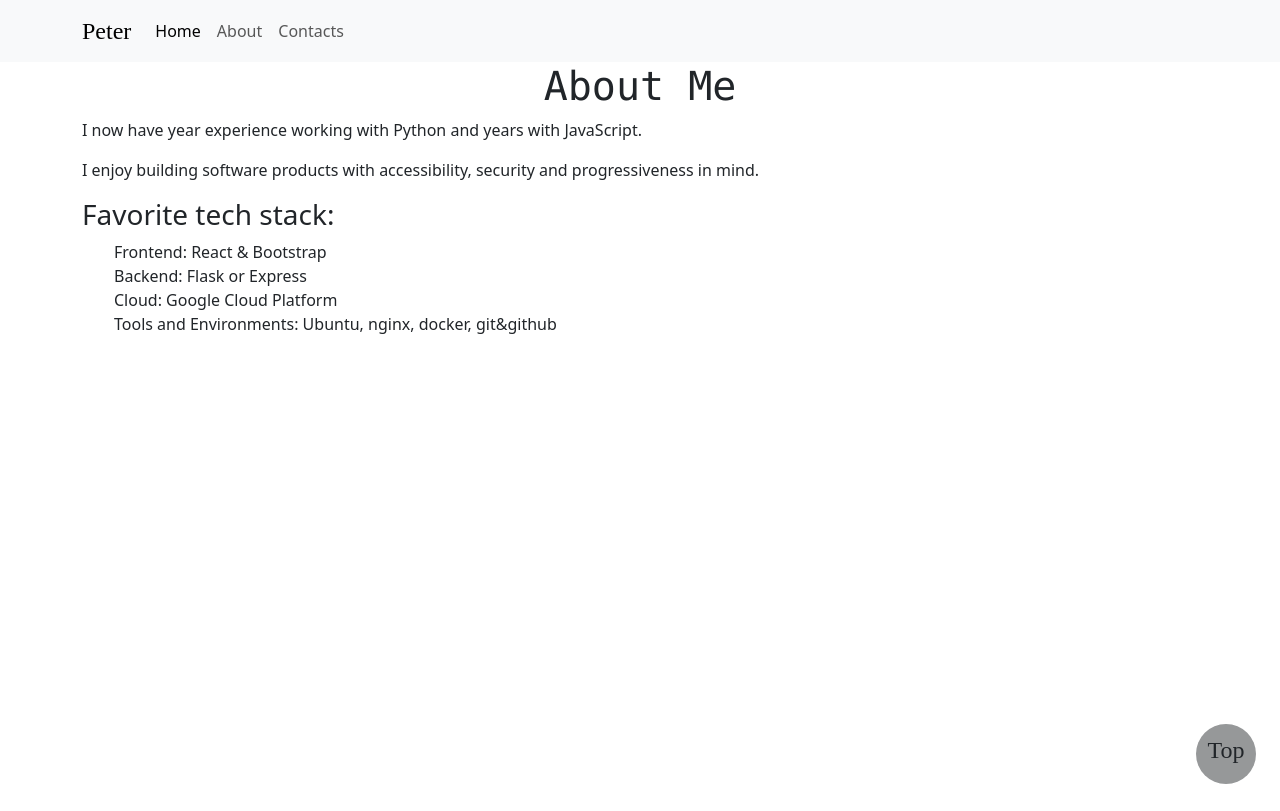
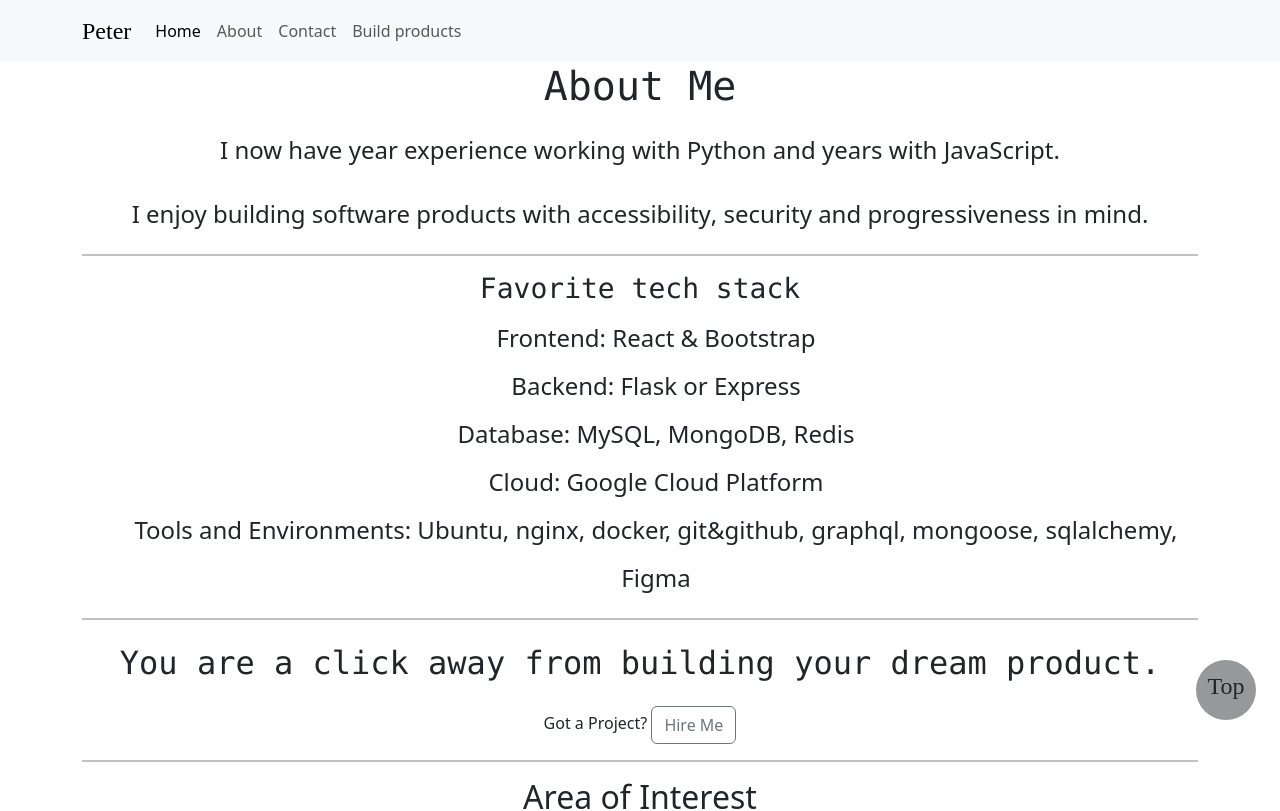
Before and after one commit to Byekibe/Personal-website, a React (Vite) app in the folder client/: page /about in a window 1280 px wide. Shown: the top 811 px of the page. Built offline with nearby package versions, Linux system fonts and the light colour scheme; no server answers; a web font is replaced by a local one.

Commit message:
Update HirePage

```diff
--- a/client/index.html
+++ b/client/index.html
@@ -7,7 +7,9 @@
     <link rel="preconnect" href="https://fonts.googleapis.com">
     <link rel="preconnect" href="https://fonts.gstatic.com" crossorigin>
     <link href="https://fonts.googleapis.com/css2?family=Fasthand&display=swap" rel="stylesheet">
+    <link href="https://fonts.googleapis.com/css2?family=Poppins:wght@200;300;400&display=swap" rel="stylesheet">
     <link rel="stylesheet" href="./node_modules/bootstrap/dist/css/bootstrap.min.css">
+    <link rel="preconnect" href="https://fonts.googleapis.com">
     <script src="./node_modules/bootstrap/dist/js/bootstrap.bundle.min.js"></script>
     <title>Peter-techie.com </title>
   </head>
--- a/client/src/App.jsx
+++ b/client/src/App.jsx
@@ -3,6 +3,7 @@ import AboutPage from './pages/AboutPage';
 import AnotherMessage from './pages/AnotherMessage';
 import ContactPage from './pages/ContactPage.jsx';
 import HomePage from './pages/HomePage';
+import HirePage from './pages/HirePage.jsx'
 import { Routes, Route } from 'react-router-dom';
 
 function App() {
@@ -14,6 +15,7 @@ function App() {
         <Route path="/about" element={<AboutPage />} />
         <Route path="/contacts" element={<ContactPage />} />
         <Route path="/message" element={<AnotherMessage />} />
+        <Route path="/hire" element={<HirePage />} />
       </Routes>
     </>
   )
--- a/client/src/components/Header.jsx
+++ b/client/src/components/Header.jsx
@@ -17,10 +17,10 @@ const Header = () => {
                 <Link className="nav-link" to="/about">About</Link>
                 </li>
                 <li className="nav-item">
-                <Link className="nav-link" to="/contacts">Contacts</Link>
+                <Link className="nav-link" to="/contacts">Contact</Link>
                 </li>
                 <li className="nav-item">
-                <Link className="nav-link"></Link>
+                <Link to="/hire" className="nav-link">Build products</Link>
                 </li>
             </ul>
             </div>
--- a/client/src/components/MainContent.jsx
+++ b/client/src/components/MainContent.jsx
@@ -4,7 +4,7 @@ import { BsBoxArrowUpRight } from 'react-icons/bs';
 const MainContent = () => {
     return (
         <div className="">
-            <h1 className="my-4 text-center">Hi! I'm Peter</h1>
+            <h1 className="my-4 text-center font-poppins">Hi! I'm Peter</h1>
             <div className="fs-4 text-center fw-lighter lh-lg">
                 <p className="lead font-monospace">I am a software dev. <Link to="/about"><BsBoxArrowUpRight /></Link></p>
                 <p className="fs-4 lh-lg fw-lighter">You can call me Pierre if you like, yes I love 🤩 🤩 it but won't say. </p>
--- a/client/src/index.css
+++ b/client/src/index.css
@@ -14,7 +14,7 @@
 
 .my-pos {
   position: fixed;
-  bottom: 1em;
+  bottom: 5em;
   right: 1.5em;
   background-color: #969899;
   height: 60px;
@@ -92,3 +92,28 @@
 .about-tech-start ul li {
   list-style-type: none;
 }
+
+
+.about-hr {
+  border-bottom: 2px solid rgb(196, 192, 192);
+  margin: 1em 0;
+}
+
+.hire-hr {
+  border-bottom: 2px solid rgb(196, 192, 192);
+  margin: 1em 0;
+}
+
+.interest ul li {
+  list-style-type: none;
+}
+
+.font-poppins {
+  font-family: 'Poppins', sans-serif;
+}
+
+@media(max-width: 970px) {
+  .custom-form-margin {
+    margin: 2em;
+  }
+}
--- a/client/src/pages/AboutPage.jsx
+++ b/client/src/pages/AboutPage.jsx
@@ -1,6 +1,8 @@
 import { useState, useEffect } from "react";
 import Header from "../components/Header.jsx";
 import ScrollToTop from "../components/ScrollToTop.jsx";
+import { Link } from "react-router-dom";
+import Footer from "../components/Footer.jsx";
 
 const AboutPage = () => {
     const url = "http://localhost:7000/experience";
@@ -12,7 +14,6 @@ const AboutPage = () => {
         const fetchData = async () => {
             const res = await fetch(url);
             const data = await res.json();
-            console.log(data)
             setPythonExperience(data.python_exp)
             setJsExperience(data.js_exp)
         };
@@ -25,19 +26,40 @@ const AboutPage = () => {
             <ScrollToTop />
             <h1 className="font-monospace text-center">About Me</h1>
             <div className="container">
-                <p>I now have {pythonExperience} year experience working with Python and {jsExperience} years with JavaScript.</p>
-                <p>I enjoy building software products with accessibility, security and progressiveness in mind.</p>
+                <div className="about-hr">
+                    <p className="text-center fs-4 lh-lg fw-lighter">I now have {pythonExperience} year experience working with <strong>Python</strong> and {jsExperience} years with <strong>JavaScript</strong>.</p>
+                    <p className="text-center fs-4 lh-lg fw-lighter">I enjoy building software products with <strong>accessibility</strong>, <strong>security</strong> and <strong>progressiveness</strong> in mind.</p>
+                    <p className="text-center fs-4 lh-lg fw-lighter"></p>
+                </div>
 
-                <div className="about-tech-start">
-                    <h3>Favorite tech stack: </h3>
+                <div className="about-tech-start d-flex flex-column align-items-center about-hr">
+                    <h3 className="font-monospace">Favorite tech stack</h3>
+                    <ul className="text-center">
+                        <li className="fs-4 lh-lg fw-lighter">Frontend: React & Bootstrap</li>
+                        <li className="fs-4 lh-lg fw-lighter">Backend: Flask or Express</li>
+                        <li className="fs-4 lh-lg fw-lighter">Database: MySQL, MongoDB, Redis</li>
+                        <li className="fs-4 lh-lg fw-lighter">Cloud: Google Cloud Platform</li>
+                        <li className="fs-4 lh-lg fw-lighter">Tools and Environments: Ubuntu, nginx, docker, git&github, graphql, mongoose, sqlalchemy, Figma</li>
+                    </ul>
+                </div>
+
+                <div className="about-hr">
+                    <h2 className="font-monospace text-center my-4">You are a click away from building your dream product.</h2>
+                    <p className="text-center">Got a Project? <Link className="btn btn-outline-secondary" to="/hire">Hire Me</Link></p>
+
+                </div>
+
+                <div className="text-center interest">
+                    <h2>Area of Interest</h2>
                     <ul>
-                        <li>Frontend: React & Bootstrap</li>
-                        <li>Backend: Flask or Express</li>
-                        <li>Cloud: Google Cloud Platform</li>
-                        <li>Tools and Environments: Ubuntu, nginx, docker, git&github</li>
+                        <li className="fs-4 lh-lg fw-lighter">Containerization, Kubernetes & Networking</li>
+                        <li className="fs-4 lh-lg fw-lighter">Perfomance and Caching algorithms</li>
+                        <li className="fs-4 lh-lg fw-lighter">Authentication & Authorization</li>
+                        <li className="fs-4 lh-lg fw-lighter">Micro services</li>
                     </ul>
                 </div>
             </div>
+            <Footer />
         </>
     );
 };
--- /dev/null
+++ b/client/src/pages/HirePage.jsx
@@ -0,0 +1,138 @@
+import Header from "../components/Header.jsx";
+import Footer from "../components/Footer.jsx";
+import { useState } from "react";
+
+const HirePage = () => {
+    const url = "http://localhost:7000/hire"
+    const [location, setLocation] = useState("");
+    const [email, setEmail] = useState("");
+    const [address, setAddress] = useState("");
+    const [city, setCity] = useState("");
+    const [country, setCountry] = useState("");
+    const [code, setCode] = useState("")
+
+    const [backendMessage, setBackendMessage] = useState(null);
+
+
+    console.log(location)
+
+    const handleSubmit = (e) => {
+        e.preventDefault();
+
+        const postData = async () => {
+            const reqOpts = {
+                method: 'POST',
+                headers: {
+                    'Content-Type': 'application/json'
+                },
+                body: JSON.stringify({ location: location, email: email, address: address, city: city, country: country, code: code })
+            }
+
+            const res = await fetch(url, reqOpts);
+            const data = await res.json();
+            setBackendMessage(data.msg);
+        };
+
+        postData();
+    }
+    return (
+        <>
+            <Header />
+            <div className="my-4 hire-hr container mx-auto">
+                <p className="font-poppins text-center fs-4 lh-lg fw-lighter">You found a gem & you are making a great addition to your team, always positive.</p>
+                <p className="font-poppins text-center fs-4 lh-lg fw-lighter"><strong>A few steps and we are done.</strong></p>
+            </div>
+            <div className="custom-container mx-auto">
+                <h2 className="text-center font-poppins">Build your Team & Products</h2>
+                <form className="row g-3 custom-form-margin my-4" onSubmit={handleSubmit}>
+                    <div className="col-md-6">
+                        <label htmlFor="inputEmail4" className="form-label">Email</label>
+                        <input
+                            type="email"
+                            className="form-control"
+                            id="inputEmail4"
+                            placeholder="pete@pete.com"
+                            value={email}
+                            onChange={e => setEmail(e.target.value)}
+                            required
+                        />
+                    </div>
+                    <div className="col-md-6">
+                        <label htmlFor="inputPassword4" className="form-label">Location</label>
+                        <select
+                            className="form-select"
+                            aria-label="Default select example"
+                            value={location}
+                            onChange={e => setLocation(e.target.value)}
+                            required
+                        >
+                        <option value="Remote">Remote</option>
+                        <option value="Hybrid">Hybrid</option>
+                        <option value="OnSite">On site</option>
+                        </select>
+                    </div>
+                    <div className="col-12">
+                        <label htmlFor="inputAddress" className="form-label">Address</label>
+                        <input
+                            type="text"
+                            className="form-control"
+                            id="inputAddress"
+                            placeholder="1234 Anytown"
+                            value={address}
+                            onChange={e => setAddress(e.target.value)}
+                            required
+                        />
+                    </div>
+                    <div className="col-md-6">
+                        <label htmlFor="inputCity" className="form-label">City</label>
+                        <input
+                            type="text"
+                            className="form-control"
+                            id="inputCity"
+                            placeholder="Optional"
+                            value={city}
+                            onChange={e => setCity(e.target.value)}
+                        />
+                    </div>
+                    <div className="col-md-4">
+                        <label htmlFor="country" className="form-label">Country</label>
+                        <input
+                            type="text"
+                            className="form-control"
+                            id="country"
+                            placeholder="Optional"
+                            value={country}
+                            onChange={e => setCountry(e.target.value)}
+                        />
+                    </div>
+                    <div className="col-md-2">
+                        <label htmlFor="inputZip" className="form-label">Zip / Postal code</label>
+                        <input
+                            type="text"
+                            className="form-control"
+                            id="inputZip"
+                            placeholder="Optional"
+                            value={code}
+                            onChange={e => setCode(e.target.value)}
+                        />
+                    </div>
+                    {/* <div className="col-12">
+                        <div className="form-check">
+                        <input className="form-check-input" type="checkbox" id="gridCheck" />
+                        <label className="form-check-label" htmlFor="gridCheck">
+                            Check me out
+                        </label>
+                        </div>
+                    </div> */}
+                    <div className="col-12">
+                        <button type="submit" className="btn btn-outline-secondary">Send proposal</button>
+                    </div>
+                </form>
+            </div>
+            <Footer />
+        </>
+    );
+};
+
+
+export default HirePage;
```
